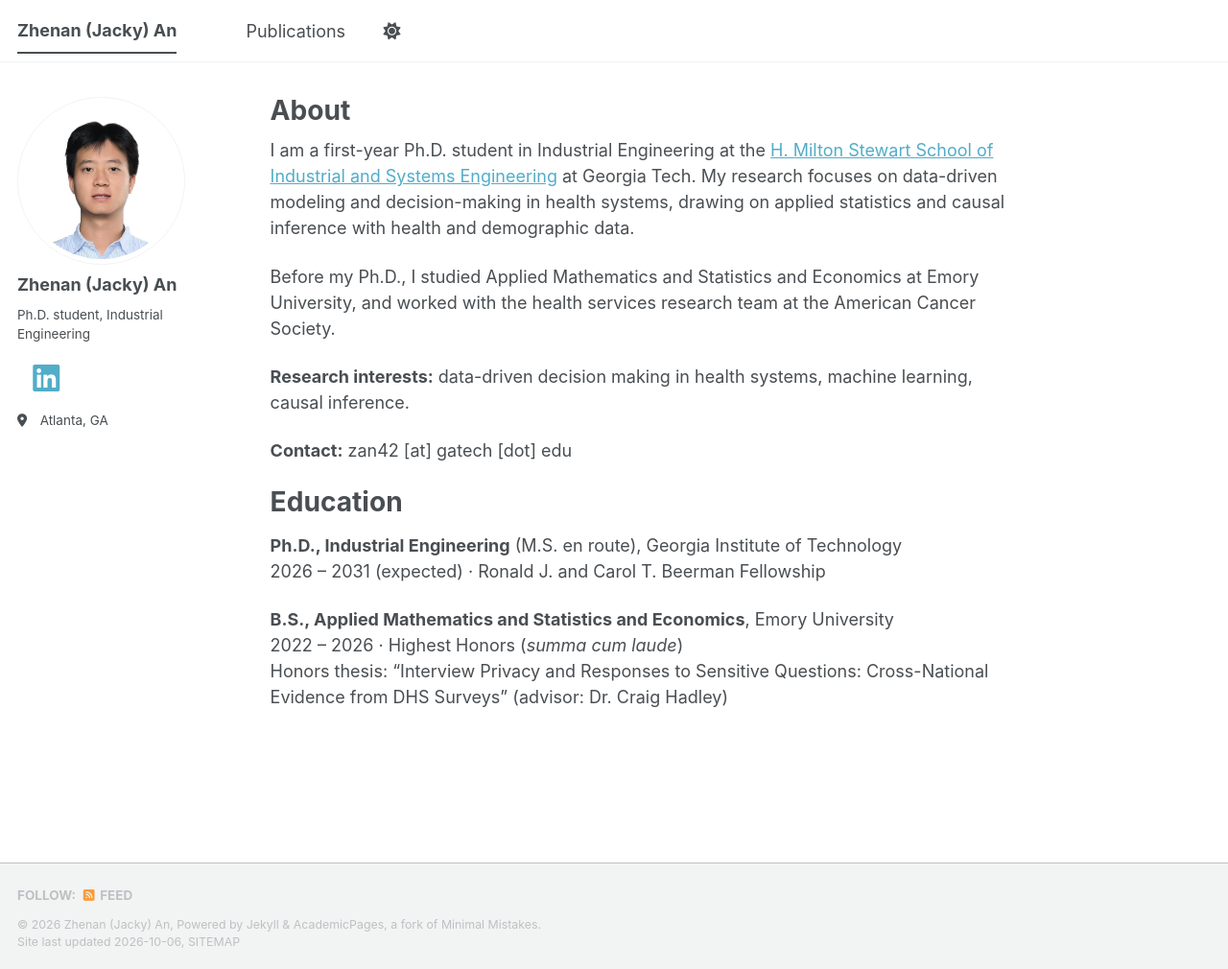
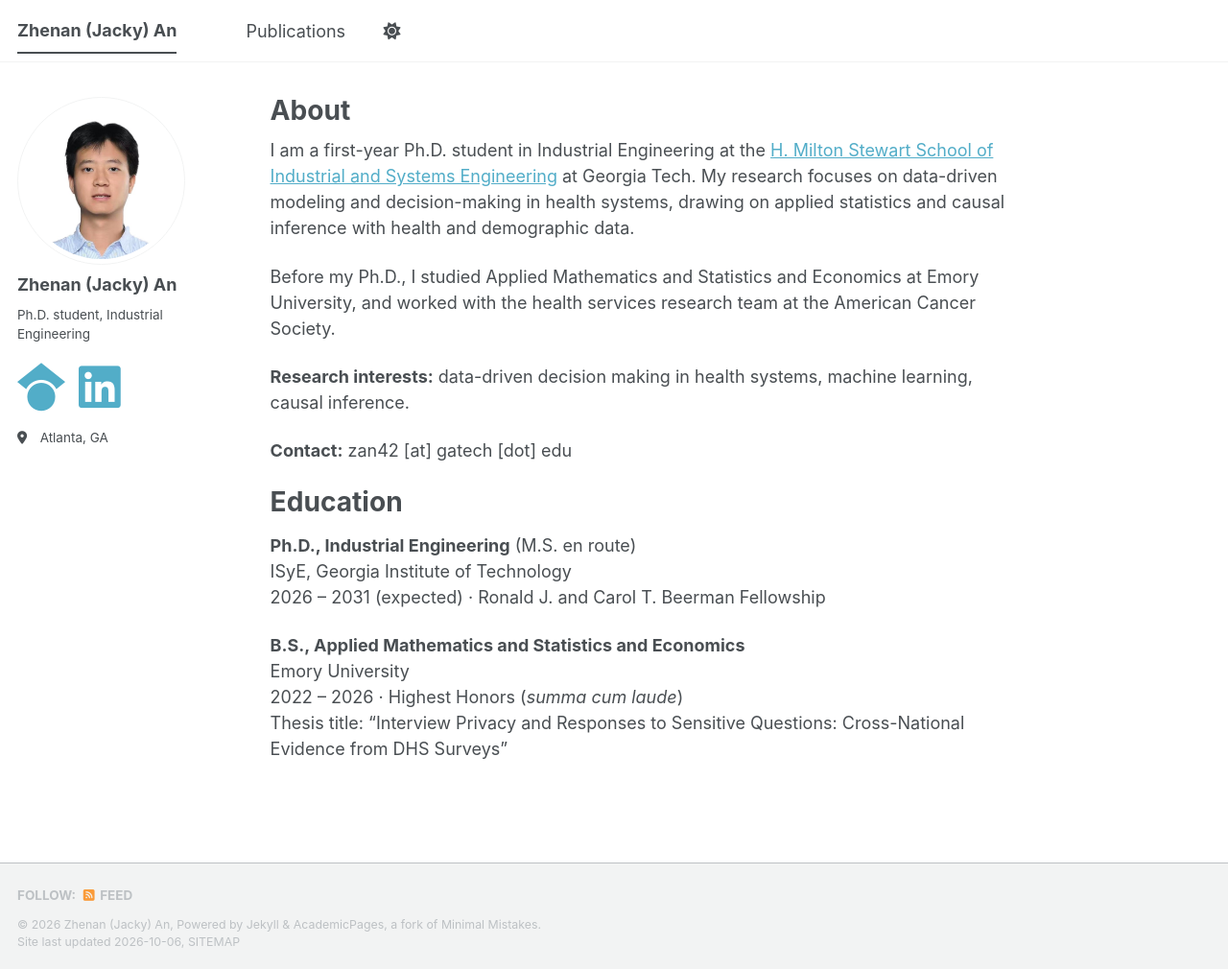
Before and after one commit to JackyAn0072/jackyan0072.github.io, a Jekyll site: the page built from _pages/about.md, in a window 1280 px wide and 1010 px high. Shown: the whole window at 96% size. Built offline with Jekyll 4.4.1, drawn with Linux system fonts in a browser that asks for light colours; a style sheet for code colours, icons or effects is not loaded.

Commit message:
Education layout, Scholar icon, larger sidebar icons
Co-Authored-By: Claude Sonnet 5.5 <noreply@anthropic.com>

```diff
--- a/_includes/author-profile.html
+++ b/_includes/author-profile.html
@@ -22,7 +22,7 @@
 
   {% if author.googlescholar or author.linkedin %}
   <div class="author__bigicons">
-    {% if author.googlescholar %}<a href="{{ author.googlescholar }}" title="Google Scholar" aria-label="Google Scholar"><i class="ai ai-google-scholar" aria-hidden="true"></i></a>{% endif %}
+    {% if author.googlescholar %}<a href="{{ author.googlescholar }}" title="Google Scholar" aria-label="Google Scholar"><i class="fab fa-google-scholar" aria-hidden="true"></i></a>{% endif %}
     {% if author.linkedin %}<a href="https://www.linkedin.com/in/{{ author.linkedin }}" title="LinkedIn" aria-label="LinkedIn"><i class="fab fa-linkedin" aria-hidden="true"></i></a>{% endif %}
   </div>
   {% endif %}
--- a/_pages/about.md
+++ b/_pages/about.md
@@ -18,9 +18,11 @@ Before my Ph.D., I studied Applied Mathematics and Statistics and Economics at E
 Education
 ======
 
-**Ph.D., Industrial Engineering** (M.S. en route), Georgia Institute of Technology
+**Ph.D., Industrial Engineering** (M.S. en route)
+<br>ISyE, Georgia Institute of Technology
 <br>2026 -- 2031 (expected) · Ronald J. and Carol T. Beerman Fellowship
 
-**B.S., Applied Mathematics and Statistics and Economics**, Emory University
+**B.S., Applied Mathematics and Statistics and Economics**
+<br>Emory University
 <br>2022 -- 2026 · Highest Honors (*summa cum laude*)
-<br>Honors thesis: "Interview Privacy and Responses to Sensitive Questions: Cross-National Evidence from DHS Surveys" (advisor: Dr. Craig Hadley)
+<br>Thesis title: "Interview Privacy and Responses to Sensitive Questions: Cross-National Evidence from DHS Surveys"
--- a/_sass/layout/_sidebar.scss
+++ b/_sass/layout/_sidebar.scss
@@ -326,7 +326,8 @@
 /* Large icon-only links (Google Scholar, LinkedIn) under the bio */
 .author__bigicons {
   display: flex;
-  gap: 0.9em;
+  gap: 14px;
+  flex-wrap: wrap;
   margin: 0.2em 0 1em;
 
   a {
@@ -335,6 +336,6 @@
   }
 
   i {
-    font-size: 32px;
+    font-size: 50px;
   }
 }
```
